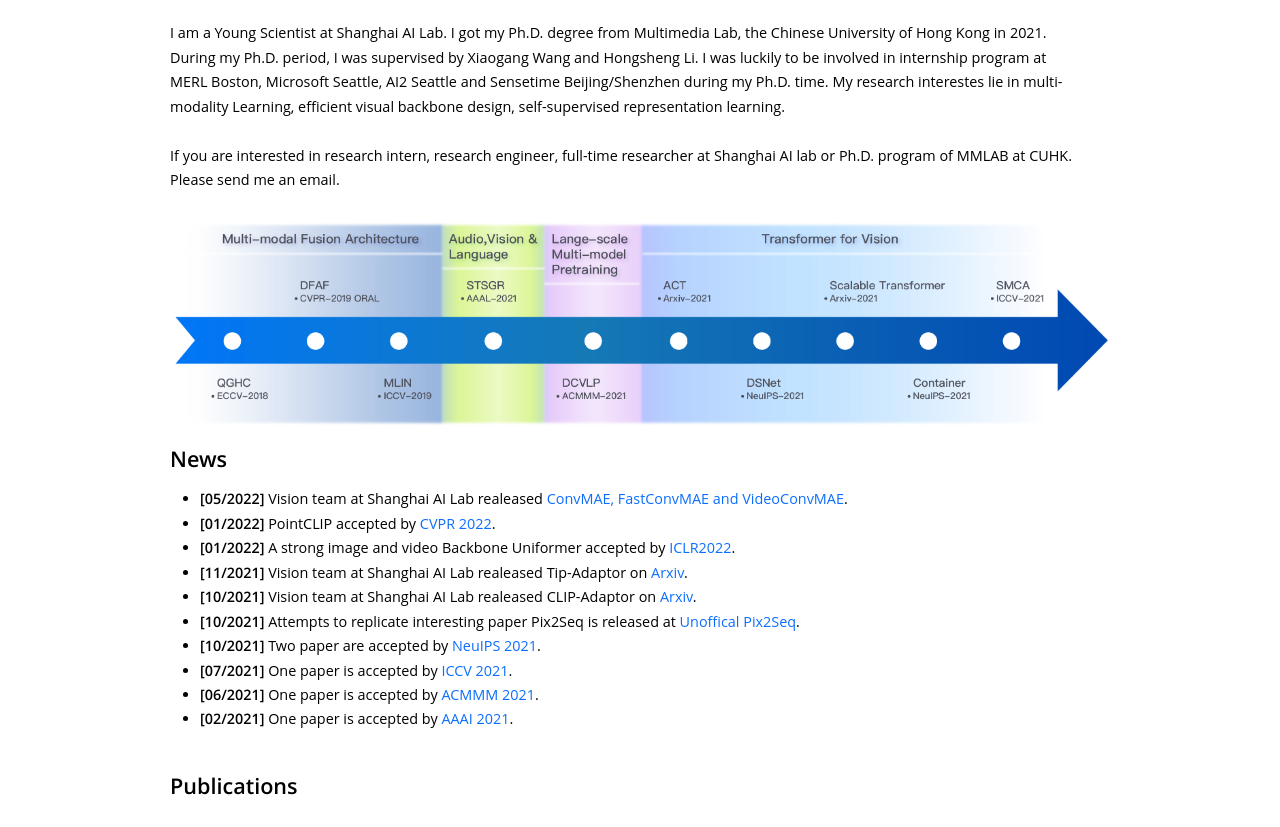
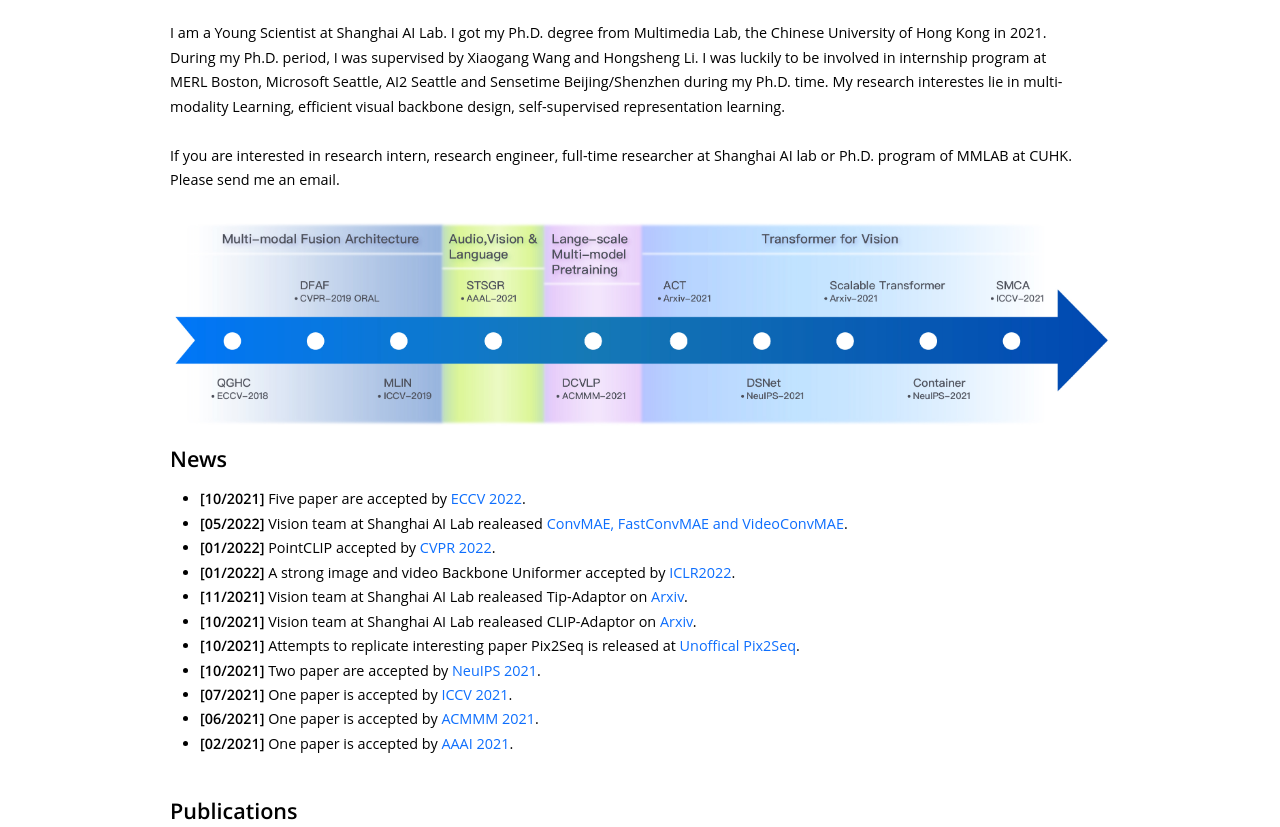
Before and after one commit to gaopengpjlab/gaopengpjlab1.github.io, a plain HTML site: page index.html in a window 1280 px wide. Shown: the part 253-1080 px from the top of the page. Drawn offline with Linux system fonts and the light colour scheme; a script that the page names is missing; a web font is replaced by a local one.

Commit message:
Update index.html

```diff
--- a/index.html
+++ b/index.html
@@ -60,6 +60,7 @@
           <div class="text">
             <h2 style="margin-bottom:.5em">News</h2>
             <ul style="padding-bottom:1em">
+              <li><strong>[10/2021]</strong> Five paper are accepted by <a href="https://eccv2022.ecva.net/" target="_blank">ECCV 2022</a>.</li>
               <li><strong>[05/2022]</strong> Vision team at Shanghai AI Lab realeased <a href="https://github.com/Alpha-VL/ConvMAE/" target="_blank">ConvMAE, FastConvMAE and VideoConvMAE</a>.</li>
               <li><strong>[01/2022]</strong> PointCLIP accepted by <a href="https://cvpr2022.thecvf.com/" target="_blank">CVPR 2022</a>.</li>
               <li><strong>[01/2022]</strong> A strong image and video Backbone Uniformer accepted by <a href="https://iclr.cc/" target="_blank">ICLR2022</a>.</li>
```
